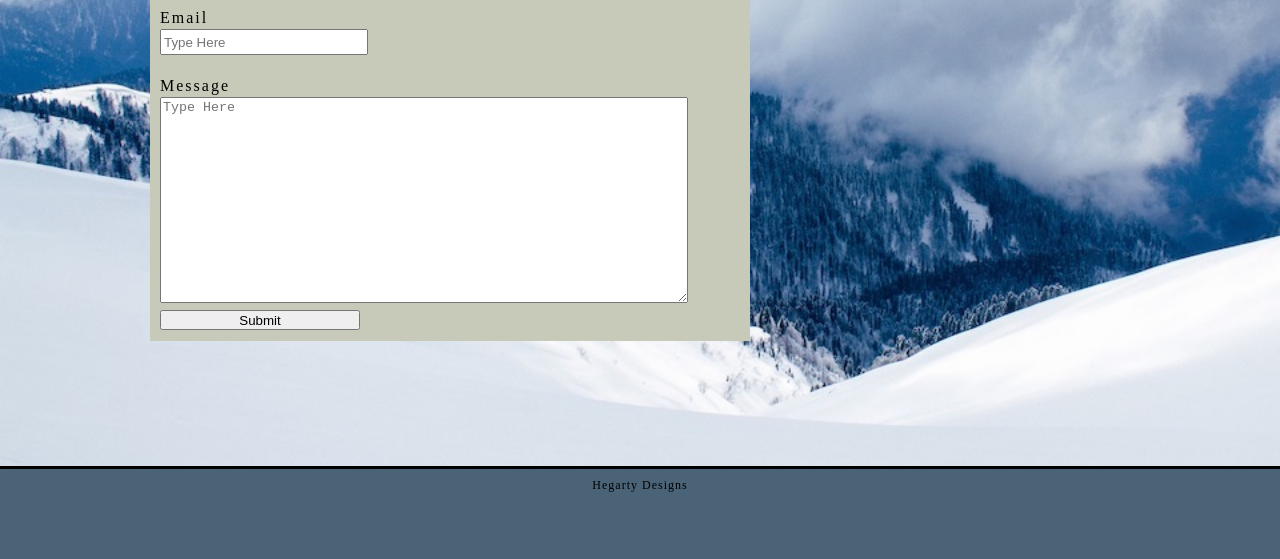
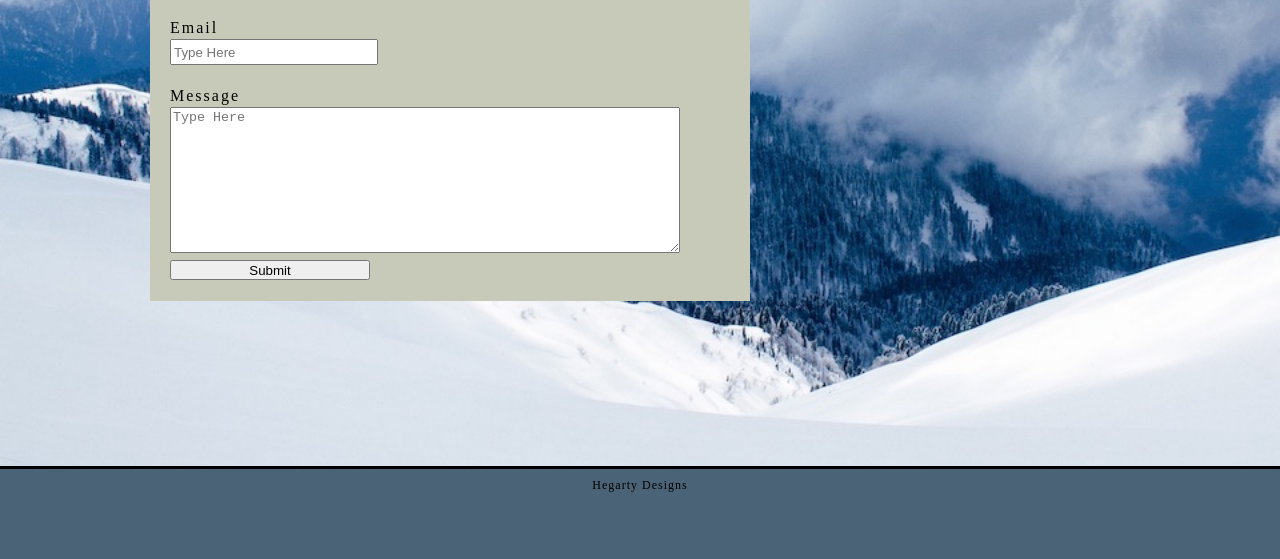
Before and after one commit to nick-hegarty/Basic-Portfolio, a plain HTML site: page contact.html in a window 1280 px wide. Shown: the part 251-810 px from the top of the page. Drawn offline with Linux system fonts and the light colour scheme.

Commit message:
finalizing portfolio page

```diff
--- a/assets/css/style.css
+++ b/assets/css/style.css
@@ -99,11 +99,11 @@ p {
 
 #content{
 	float: left;
-	width: 580px;
+	width: 560px;
 	background-color: rgb(199,202,185);
 	line-height:22px;
 	height:75%;
-	padding:10px;
+	padding:20px;
 }
 
 
@@ -171,7 +171,7 @@ label {
 
 textarea{
 	width:90%;
-	height:200px;
+	height:140px;
 }
 
 input{
```
